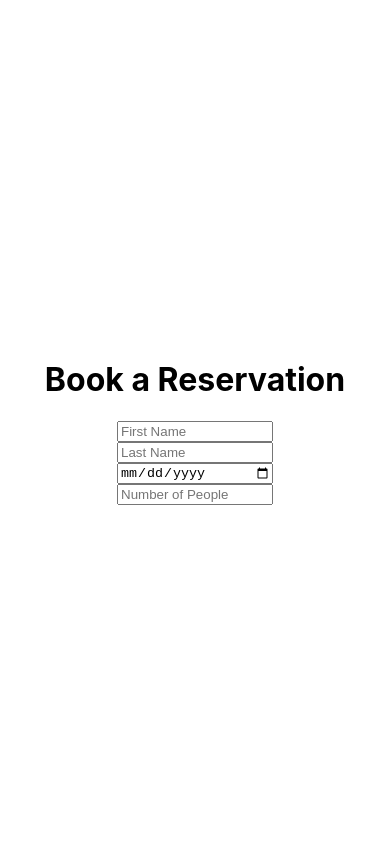
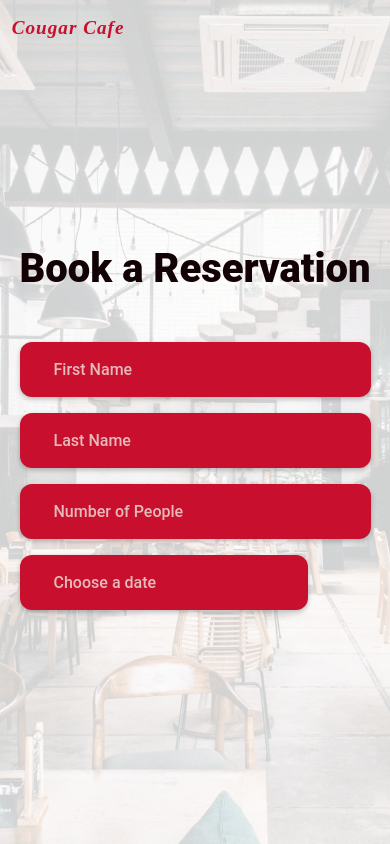
Before and after one commit to CKoko99/4351-Project, a React (Create React App) app in the folder my-app/: page /book-reservation in a window 390 px wide. Built offline with nearby package versions, Linux system fonts and the light colour scheme.

Commit message:
mobile design for booking

```diff
--- a/my-app/package.json
+++ b/my-app/package.json
@@ -8,6 +8,7 @@
     "@testing-library/react": "^13.4.0",
     "@testing-library/user-event": "^13.5.0",
     "react": "^18.2.0",
+    "react-datepicker": "^4.8.0",
     "react-dom": "^18.2.0",
     "react-redux": "^8.0.5",
     "react-router-dom": "^6.4.3",
--- a/my-app/src/components/Homepage/Homepage.js
+++ b/my-app/src/components/Homepage/Homepage.js
@@ -1,6 +1,5 @@
 import styles from './Homepage.module.css';
 import cafeImg from './Cafe.png';
-import { useSelector } from 'react-redux';
 import Menu from '../LoginMenu/Menu';
 import { useState } from 'react';
 
--- a/my-app/src/components/Reservation/Reservation.js
+++ b/my-app/src/components/Reservation/Reservation.js
@@ -1,14 +1,24 @@
 import { useSelector } from 'react-redux';
+import DatePicker from 'react-datepicker';
+import 'react-datepicker/dist/react-datepicker.css';
 import styles from './Reservation.module.css';
+import React, { useState } from 'react';
 
 function Reservation() {
     const isLoggedIn = useSelector(state => state.auth.isLoggedIn);
     const firstName = useSelector(state => state.auth.firstName);
     const lastName = useSelector(state => state.auth.lastName);
-
-    return (<>
+    const [selectedDate, setSelectedDate] = useState(null)
+    return (
+    <>
+        <a className={styles.logoLink} href='/'>
+            <div className={styles.logo}>
+                cougar cafe
+            </div>
+        </a>
         <div className={styles.page}>
-            <h1>Book a Reservation</h1>
+            <div className={styles.overlay}></div>
+                <h1 className={styles.heading}>Book a Reservation</h1>
                 <div className={styles.inputFields}>
 
                     {isLoggedIn && <>
@@ -19,11 +29,13 @@ function Reservation() {
                         <input type="text" placeholder="First Name" />
                         <input type="text" placeholder="Last Name" />
                     </>}
-                <>
-
-                    <input type="date" placeholder="Date" />
-                    <input type="number" placeholder="Number of People" />
-                </>
+                        <input type="number" min='1' placeholder="Number of People" />
+                        <DatePicker
+                        selected={selectedDate}
+                        onChange={selectedDate => setSelectedDate(selectedDate)}
+                        className={styles.datePicker} placeholderText='Choose a date'
+                        minDate={new Date()}
+                        isClearable/>
                 </div>
         </div>
     </>)
--- a/my-app/src/components/Reservation/Reservation.module.css
+++ b/my-app/src/components/Reservation/Reservation.module.css
@@ -1,8 +1,70 @@
+@media (max-width: 600px) {
 .inputFields{
     display: flex;
     flex-direction: column;
-    width: 40%;
+    width: 90%;
+    z-index: 1;
 }
+.inputFields > input {
+    position: relative;
+    font-family: 'Roboto', sans-serif;
+    font-size: 1rem;
+    margin-bottom: 1rem;
+    padding: 1rem 2rem;
+    border-radius: 12px;
+    background-color: var(--red);
+    border: 2px solid transparent;
+    color: white;
+    transition: all 0.35s ease-in-out;
+    box-shadow: rgb(0 0 0 / 25%) 0 2px 5px;
+}
+
+.inputFields > input::placeholder{
+    color: rgb(231, 186, 186);
+    font-weight: 500;
+    font-family: 'Roboto', sans-serif;
+}
+
+.inputFields > input:focus {
+    font-family: 'Roboto', sans-serif;
+    color: white;
+    font-weight: 500;
+    border: 2px solid #FDEDF0;
+    outline: none;
+}
+
+.inputFields > input[type=date]::-webkit-calendar-picker-indicator {
+    filter: invert(1);
+}
+
+.datePicker {
+    font-size: 1rem;
+    font-family: 'Roboto', sans-serif;
+    padding: 1rem 2rem;
+    margin-bottom: 1rem;
+    border-radius: 12px;
+    border: 2px solid transparent;
+    background-color: var(--red);
+    color: white;
+    transition: all 0.35s ease-in-out;
+    box-shadow: rgb(0 0 0 / 25%) 0 2px 5px;
+}
+
+.datePicker::placeholder {
+    color: rgb(231, 186, 186);
+    font-weight: 500;
+    font-family: 'Roboto', sans-serif;
+}
+
+.datePicker:focus {
+    font-family: 'Roboto', sans-serif;
+    color: white;
+    font-weight: 500;
+    border: 2px solid #FDEDF0;
+    outline: none;
+}
+
+
 .page{
     display: flex;
     flex-direction: column;
@@ -11,4 +73,44 @@
     height: 100vh;
     width: 100vw;
     z-index: 0;
+    background: url(../../../public/images/reservation.jpg) center / cover no-repeat;
 }
+
+.heading {
+    font-family: 'Roboto', sans-serif;
+    font-size: 2.5rem;
+    font-weight: 800;
+    z-index: 1;
+    max-width: 90%;
+    text-align: center;
+    color: var(--black);
+    margin-bottom: 6vh;
+}
+
+.overlay{
+    position: absolute;
+    background-color: white;
+    opacity: 0.8;
+    width: 100%;
+    height: 100%;
+}
+
+.logoLink {
+    display: flex;
+    position: fixed;
+    top: 2vh;
+    left: 3vw;
+    text-decoration: none;
+    color: var(--red);
+    z-index: 999;
+}
+
+.logo {
+    font-family: 'Work Sans';
+    font-size: 1.2rem;
+    font-weight: 800;
+    letter-spacing: 1px;
+    font-style: italic;
+    text-transform: capitalize;
+}
+}
--- a/my-app/src/index.css
+++ b/my-app/src/index.css
@@ -1,13 +1,15 @@
+:root {
+  --red: #c8102e;
+  --black: #120205;
+}
+
+@import url('https://fonts.googleapis.com/css2?family=Work+Sans:ital,wght@0,400;0,500;0,600;0,700;0,800;0,900;1,400;1,500;1,600;1,700;1,800;1,900&display=swap');
+
+@import url('https://fonts.googleapis.com/css2?family=Roboto:ital,wght@0,100;0,300;0,400;0,500;0,700;0,900;1,100;1,300;1,400;1,500;1,700;1,900&family=Work+Sans:ital,wght@0,400;0,500;0,600;0,700;0,800;0,900;1,400;1,500;1,600;1,700;1,800;1,900&display=swap');
+
 body {
   margin: 0;
-  font-family: -apple-system, BlinkMacSystemFont, 'Segoe UI', 'Roboto', 'Oxygen',
-    'Ubuntu', 'Cantarell', 'Fira Sans', 'Droid Sans', 'Helvetica Neue',
-    sans-serif;
+  font-family: 'Roboto', 'Work Sans', sans-serif;
   -webkit-font-smoothing: antialiased;
   -moz-osx-font-smoothing: grayscale;
 }
-
-code {
-  font-family: source-code-pro, Menlo, Monaco, Consolas, 'Courier New',
-    monospace;
-}
```
Also changed, not shown: my-app/public/images/reservation.jpg (added), 1 other file (tests, documents, lock files or other folders). Lines whose indentation alone changed are shown as unchanged.
